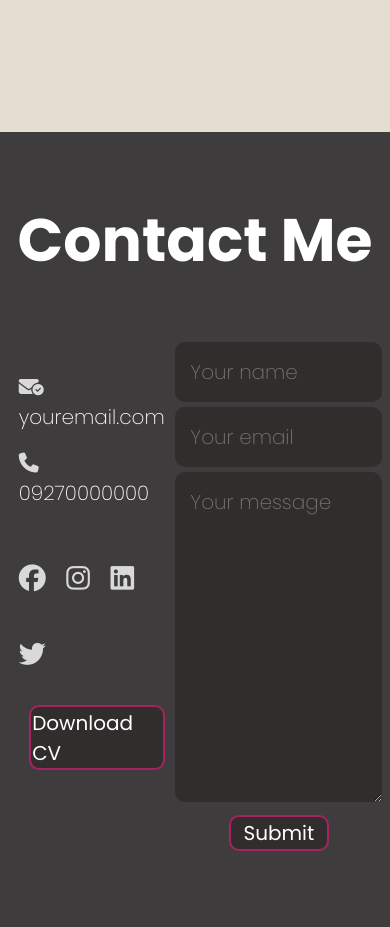
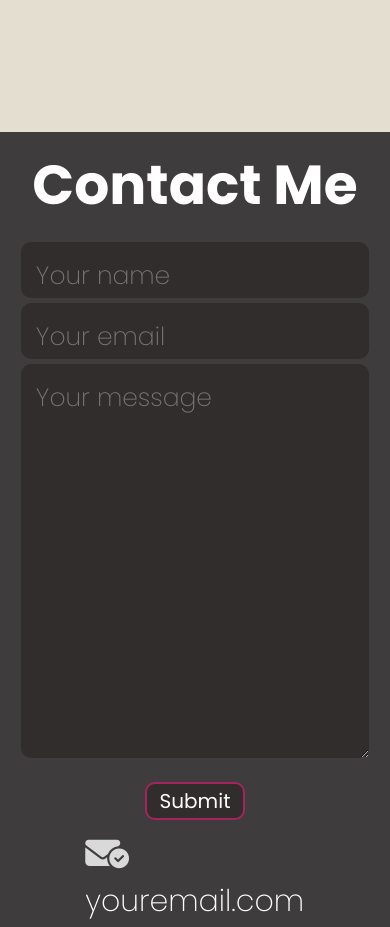
Before and after one commit to jeromeballena-dev/My-Portfolio, a plain HTML site: page index.html in a window 390 px wide. Shown: the part 2400-3327 px from the top of the page. Drawn offline with nearby package versions, Linux system fonts and the light colour scheme.

Commit message:
update contact css

```diff
--- a/index.html
+++ b/index.html
@@ -103,11 +103,12 @@
     </section>
 
     <!-- -----------------------CONTACT SECTION----------------------- -->
-    <section>
+    <section id="contact">
         <div class="contact">
             <div class="contact__container">
             <!-- Mobile 600px Responsive -->
-            <div class="contact_text--2"><h2>Contact Me</h2></div>
+            <div class="contact_text--2 cotact_text--2--a"><h2>Contact Me</h2></div>
+            <div class="contact_text--2 cotact_text--2--b"><h2>CONTACTS</h2></div>
             <!-- Mobile 600px Responsive -->
                 <div class="contact__row">
                     <div class="contact-left">
--- a/style.css
+++ b/style.css
@@ -235,7 +235,7 @@ nav ul li a:hover{
     margin-right:-200px;
 }
 
-.contact_text--2 h2{
+.contact_text--2{
     display: none;
 }
 
@@ -628,7 +628,104 @@ form input:hover, form textarea:hover{
     }
 
 /* -------------------------CONTACT SECTION--------------------- */
-    .contact{
+.contact{
+    padding-top: 1rem;
+    font-size: 30px;
+    font-weight: 200;
+    height: 135vh;
+}
+
+.contact_text--2.cotact_text--2--a{
+    display: block;
+    padding-top: 0.25rem;
+    text-align: center;
+}
+
+.contact_text--2.cotact_text--2--a h2{
+    font-size: 55px;
+    font-weight: 800;
+}
+
+.contact__row{
+   padding-top: 1rem;
+   flex-direction: column;
+}
+
+.contact-left h2{
+    display: none;
+}
+
+.contact-left{
+    margin-top: 0;
+    margin-left: 3rem;
+    flex-basis:100%;
+    order: 2;
+    text-align: left;
+}
+
+.contact-left p{
+    margin: 3% 8%;
+
+
+}
+.contact-left p i{
+    color: #d9d9d9;
+    margin-right: 25px;
+    font-size: 35px;
+}
+
+.contact-left__icons{
+    margin-left: 10%;
+}
+
+.contact-left__icons a{
+    font-size: 45px;
+    padding: 0 1%;
+    margin-top: 1px;
+}
+
+.contact__btn{
+    font-size: 20px;
+    padding: 0.5% 1%;
+    border-radius: 10px;
+
+}
+
+.contact__btn.contact__btn--1{
+    margin: 10px 25% 20px;
+    display: inline-block;
+    font-weight: 400;
+}
+
+.contact-right{
+    flex-basis: 100%;
+    order: 1;
+}
+
+.contact-right form{
+    margin:0 0;
+    width: 100%;
+    text-align: center;
+
+}
+
+form input, form textarea{
+    margin-bottom: 5px;
+    color: #fff;
+    font-size: 25px;
+    font-weight: 200;
+    width: 95%;
+    padding-bottom: 1%;
+}
+
+
+.contact__btn.contact__btn--2{
+    margin: 5px;
+    width: 100px;
+    font-size: 20px;
+}
+
+    /* .contact{
         padding-top: 2rem;
         font-size: 20px;
         font-weight: 200;
@@ -638,18 +735,17 @@ form input:hover, form textarea:hover{
         display: block;
         font-size: 60px;
         font-weight: 800;
-        padding-top: 2.5rem;
+        padding-top: 1.5rem;
         text-align: center;
     }
 
     .contact__row{
-       padding-top: 3rem;
+       padding-top: 2rem;
     }
 
     .contact-left h2{
         display: none;
     }
-     /* sssss */
 
     .contact-left{
         margin-top: 25px;
@@ -660,21 +756,18 @@ form input:hover, form textarea:hover{
 
     .contact-left p{
         margin-top: 15px;
+
     }
-
     .contact-left p i{
         color: #d9d9d9;
         margin-right: 5px;
         font-size: 20px;
     }
 
-
-
     .contact-left__icons a{
         font-size: 27px;
         margin-top: 35px;
     }
-
 
     .contact__btn{
         font-size: 20px;
@@ -683,7 +776,6 @@ form input:hover, form textarea:hover{
 
     }
 
-
     .contact__btn.contact__btn--1{
         margin-top: 30px;
         margin-left: 10px;
@@ -691,13 +783,12 @@ form input:hover, form textarea:hover{
         font-weight: 400;
     }
 
-
     .contact-right{
         flex-basis: 56.5%;
     }
 
     .contact-right form{
-        margin: 10px 0 0 10px;
+        margin: 5px 0 0 10px;
         width: 100%;
         text-align: center;
 
@@ -714,7 +805,7 @@ form input:hover, form textarea:hover{
     .contact__btn.contact__btn--2{
         width: 100px;
         font-size: 20px;
-    }
+    } */
 
 /* -------------------------FOOTER SECTION--------------------- */
     .footer{
```
